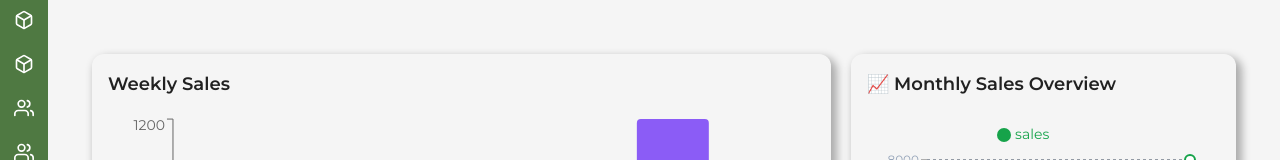
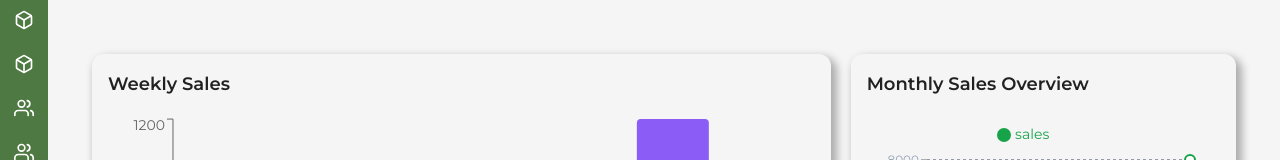
Before and after one commit to muhammadsaqibmughal/pharmacyManagerFrontend, a React (Vite) app: page /pos/dashboard in a window 1280 px wide. Shown: the part 210-370 px from the top of the page. Built offline with nearby package versions, Linux system fonts and the light colour scheme.

Commit message:
updated dashbaord component

```diff
--- a/src/Pages/Dashboard.jsx
+++ b/src/Pages/Dashboard.jsx
@@ -98,7 +98,7 @@ const Dashboard = () => {
         {/* Monthly Line Chart */}
         <Card className="mb-8 w-full flex-1   color-white rounded-2xl shadow-md">
         <CardContent>
-          <h2 className="text-lg font-semibold mb-4 text-primary-50">📈 Monthly Sales Overview</h2>
+          <h2 className="text-lg font-semibold mb-4 text-primary-50"> Monthly Sales Overview</h2>
           <ResponsiveContainer width="100%" height={300}>
             <LineChart
               data={monthlySales}
```
